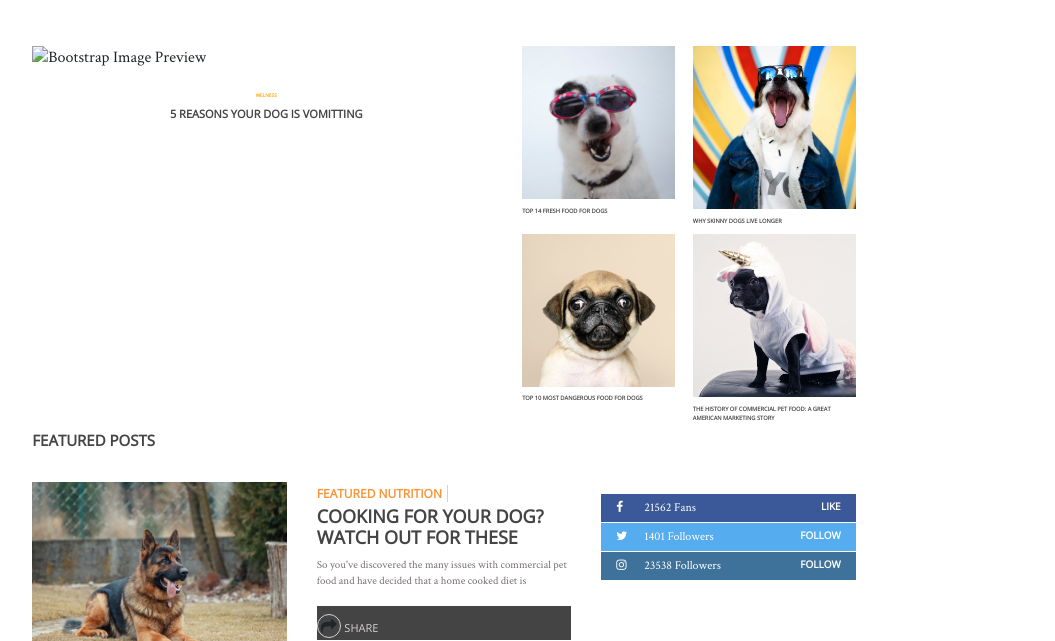
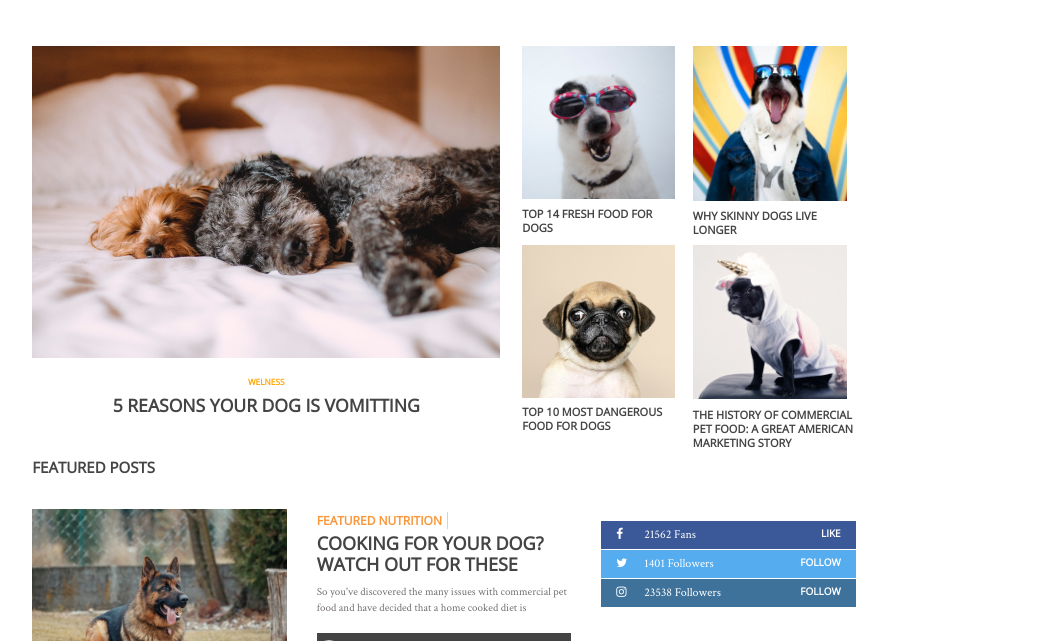
Before and after one commit to Ismail-ElAyadi/FooDog, a website: page index.html in a window 1280 px wide. Shown: the part 143-784 px from the top of the page, without its empty margins (196-1251 px from the left). Drawn offline with nearby package versions, Linux system fonts and the light colour scheme.

Commit message:
firstminorchangesaftermerge

```diff
--- a/assets/scss/style.scss
+++ b/assets/scss/style.scss
@@ -285,22 +285,26 @@ header {
 
 /*FIRST SECTION STYLE START*/
 
+.sec1{
+
+}
+
     /*LEFT PICTURE START*/
 .subcategory {
     font-family: $title-font;
     color: #444444;
-    font-size: 69%;
+    font-size: 110%;
     text-align: center;
     font-weight: bold;
 }
 #category {
     font-family: $title-font;
-    font-size: 30%;
+    font-size: 52%;
     color: orange;
     font-weight: 900;
 }
 .img-fluid.tp{
-    margin-bottom: 5%;
+    margin-bottom: 4%;
 }
     /*LEFT PICTURE END*/
 
@@ -309,14 +313,17 @@ header {
 .description {
     font-family: $title-font;
     color: #444444;
-    font-size: 36%;
-    line-height:9px;
+    font-size: 69%;
+    line-height:14px;
     width: 100%;
     font-weight: 900;
 }
 
 .col-md-6.right{
     padding-left: 0%;
+    img{
+        width: 95%;
+    }
 }
 
 .col-md-6.left{
@@ -328,10 +335,10 @@ header {
 .img-fluid.right{
     margin-bottom: 5%
 }
-    /*BLOC RIGHT PICTURES END*/
-/*FIRST SECTION END*/
+    /***************BLOC RIGHT PICTURES END**********************/
+/**********************FIRST SECTION END****************************/
 
-/*FOOTER START*/
+/*************************FOOTER START*****************************/
 
 .menustyle{
     font-size: 62%;
@@ -369,6 +376,7 @@ footer{
         .nav-item{
 
             .nav-link{
+                width: 110%;
                 color: white;
                 font-size: 65%;
                 font-weight: 900;
@@ -376,6 +384,8 @@ footer{
                 padding-left: 0%;
                 font-weight: 900;
                 margin-bottom: 29%;
+                border-bottom: 1px solid rgba(145,145,145,0.1);
+
            }
         }
     }
@@ -408,10 +418,11 @@ footer{
 
     .pstyle{
     color: white;
-    font-size: 67%;
+    font-size: 73%;
     width: 152%;
     margin-right: 20%;
     font-weight: 900;
+    font-style: $title-font;
 }
 
 
@@ -432,6 +443,9 @@ div{
                 padding: 6%;
                 border-radius: 50%;
                 margin-right: 2%;
+            }
+            .fa.fa:hover{
+                text-decoration: none;
             }
 
 
--- a/index.html
+++ b/index.html
@@ -48,7 +48,7 @@
             <!--START FIRST SECTION-->
 
             <div class="row">
-                <div class="col-md-8 offset-2">
+                <div class="col-md-8 offset-2 sec1">
                     <div class="row">
 
                         <!--LEFT PICTURE START-->
@@ -71,25 +71,25 @@
                         <div class="col-md-5" id="imagebloc">
                             <div class="row">
                                 <div class="col-md-6 left">
-                                    <img class=" img-fluid max-width:100% height:auto right "
-                                        alt=" Bootstrap Image Preview" src="assets/img/dog-2.jpg" />
+                                    <img class=" img-fluid right " alt=" Bootstrap Image Preview"
+                                        src="assets/img/dog-2.jpg" />
                                     <h5 class="description">TOP 14 FRESH FOOD FOR DOGS</h5>
                                 </div>
                                 <div class="col-md-6 right">
-                                    <img class="img-fluid max-width:100% height:auto right "
-                                        alt="Bootstrap Image Preview" src="assets/img/dog-3.jpg" />
+                                    <img class="img-fluid right " alt="Bootstrap Image Preview"
+                                        src="assets/img/dog-3.jpg" />
                                     <h5 class="description">WHY SKINNY DOGS LIVE LONGER</h5>
                                 </div>
                             </div>
                             <div class="row">
                                 <div class="col-md-6 left">
-                                    <img class="img-fluid max-width:100% height:auto right "
-                                        alt="Bootstrap Image Preview" src="assets/img/dog-4.jpg" />
+                                    <img class="img-fluid right " alt="Bootstrap Image Preview"
+                                        src="assets/img/dog-4.jpg" />
                                     <h5 class="description">TOP 10 MOST DANGEROUS FOOD FOR DOGS</h5>
                                 </div>
                                 <div class="col-md-6 right">
-                                    <img class="img-fluid max-width:100% height:auto right "
-                                        alt="Bootstrap Image Preview" src="assets/img/dog-5.jpg" />
+                                    <img class="img-fluid right " alt="Bootstrap Image Preview"
+                                        src="assets/img/dog-5.jpg" />
                                     <h5 class="description">THE HISTORY OF COMMERCIAL PET FOOD: A GREAT AMERICAN
                                         MARKETING
                                         STORY</h5>
```
Also changed, not shown: assets/css/style.css, assets/img/dog-1.jpeg (added).
